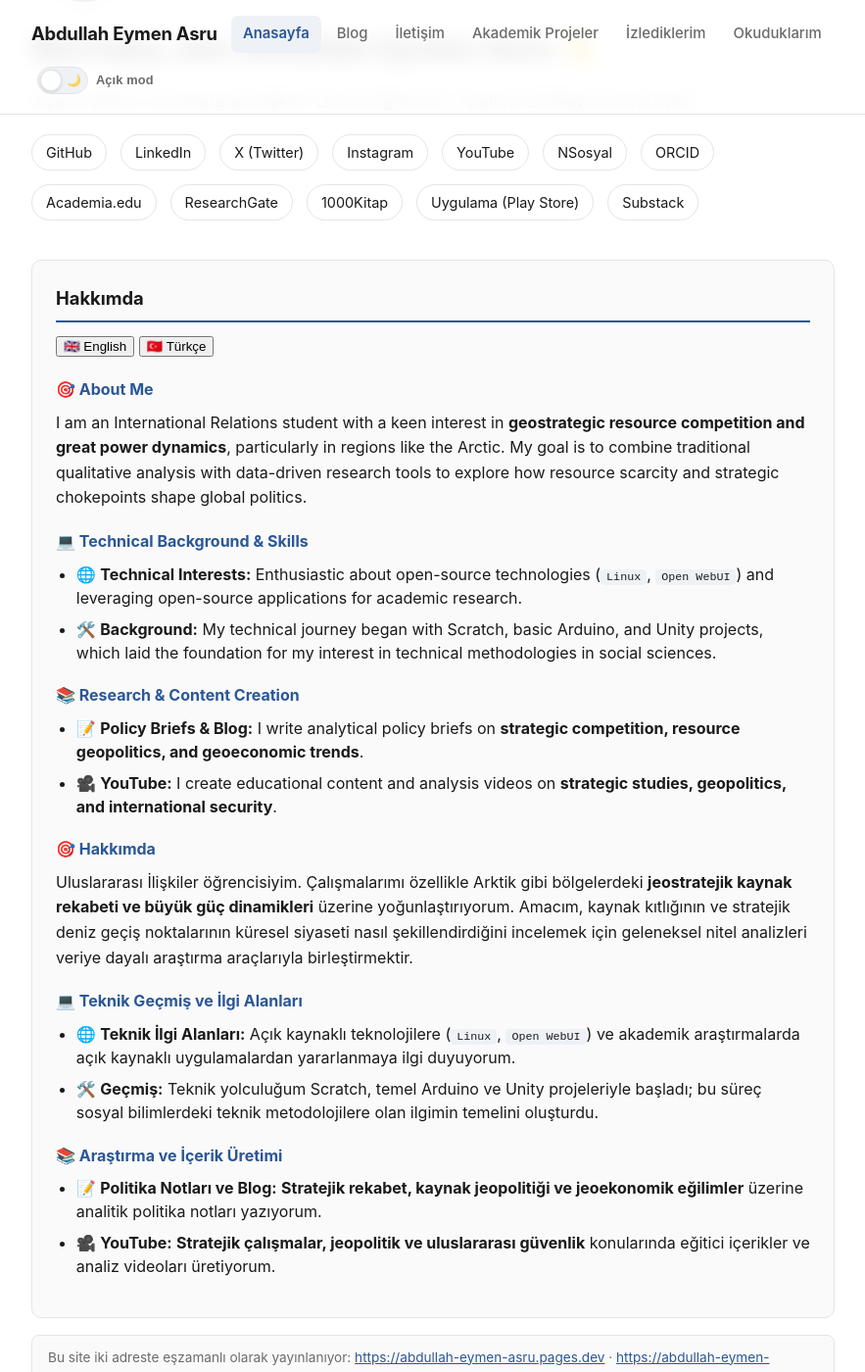
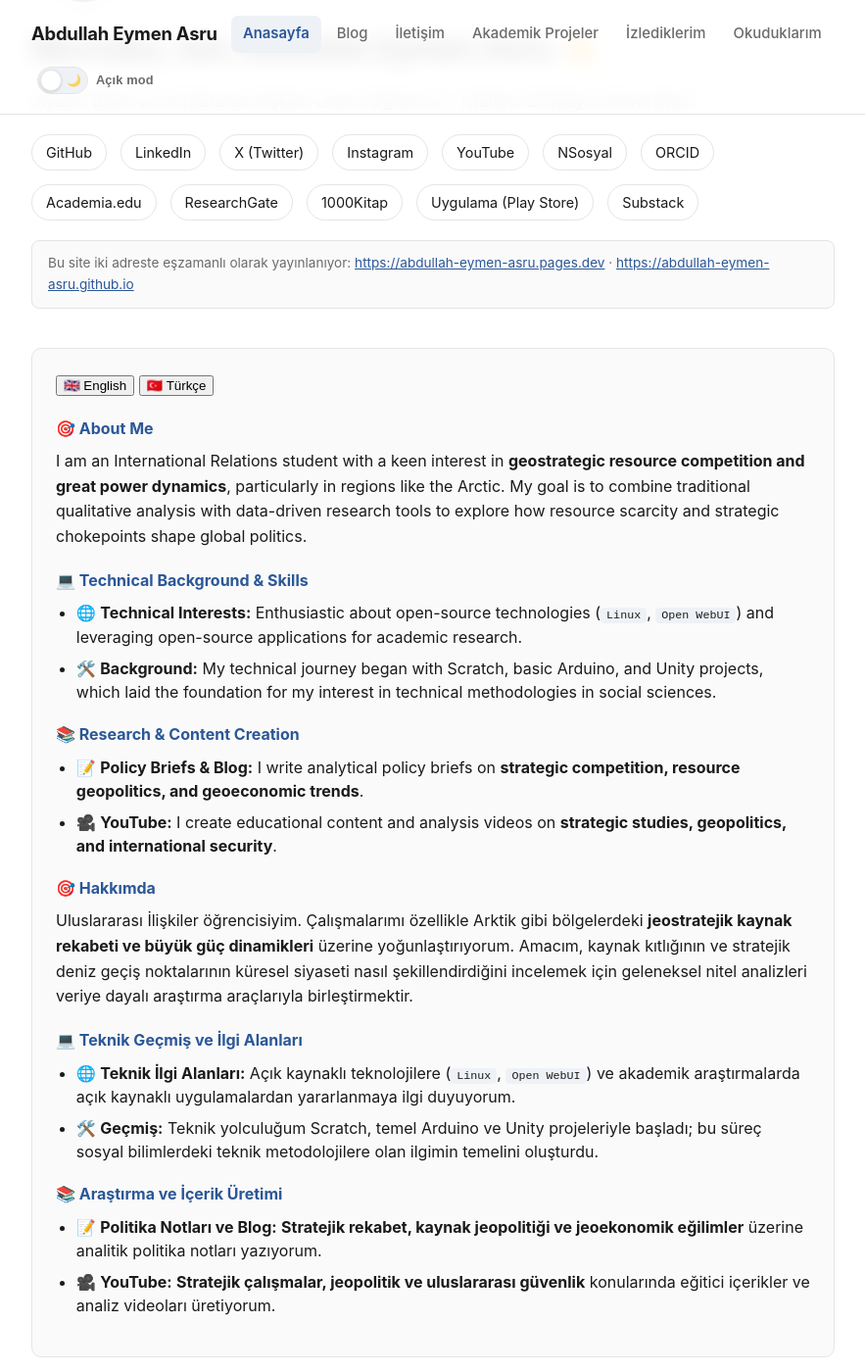
Before and after one commit to abdullah-eymen-asru/abdullah-eymen-asru.github.io, a Jekyll site: the page built from index.md, in a window 1280 px wide and 1400 px high, scrolled down 303 px. Shown: the whole window at 98% size, without its empty margins (198-1081 px from the left). Built offline with Jekyll 4.4.1, drawn with Linux system fonts in a browser that asks for light colours.

Commit message:
Update index.md to remove header and mirror site info
Removed 'Hakkımda' header and related mirror site information.

```diff
--- a/index.md
+++ b/index.md
@@ -23,17 +23,16 @@ title: Anasayfa
     {% endfor %}
     <a href="{{ site.substack_url }}" target="_blank">Substack</a>
   </div>
+
+  {% if site.mirror_site_url and site.mirror_site_url != "" %}
+  <p class="format-hint" style="margin-top: 1.2em;">
+    Bu site iki adreste eşzamanlı olarak yayınlanıyor:
+    <a href="{{ site.url }}" target="_blank">{{ site.url }}</a> ·
+    <a href="{{ site.mirror_site_url }}" target="_blank">{{ site.mirror_site_url }}</a>
+  </p>
+  {% endif %}
 </div>
 
 <div class="about-box">
-  <h2 style="margin-top:0">Hakkımda</h2>
   {% include hakkimda-icerik.md %}
 </div>
-
-{% if site.mirror_site_url and site.mirror_site_url != "" %}
-<p class="format-hint" style="margin-top: 1.2em;">
-  Bu site iki adreste eşzamanlı olarak yayınlanıyor:
-  <a href="{{ site.url }}" target="_blank">{{ site.url }}</a> ·
-  <a href="{{ site.mirror_site_url }}" target="_blank">{{ site.mirror_site_url }}</a>
-</p>
-{% endif %}
```
